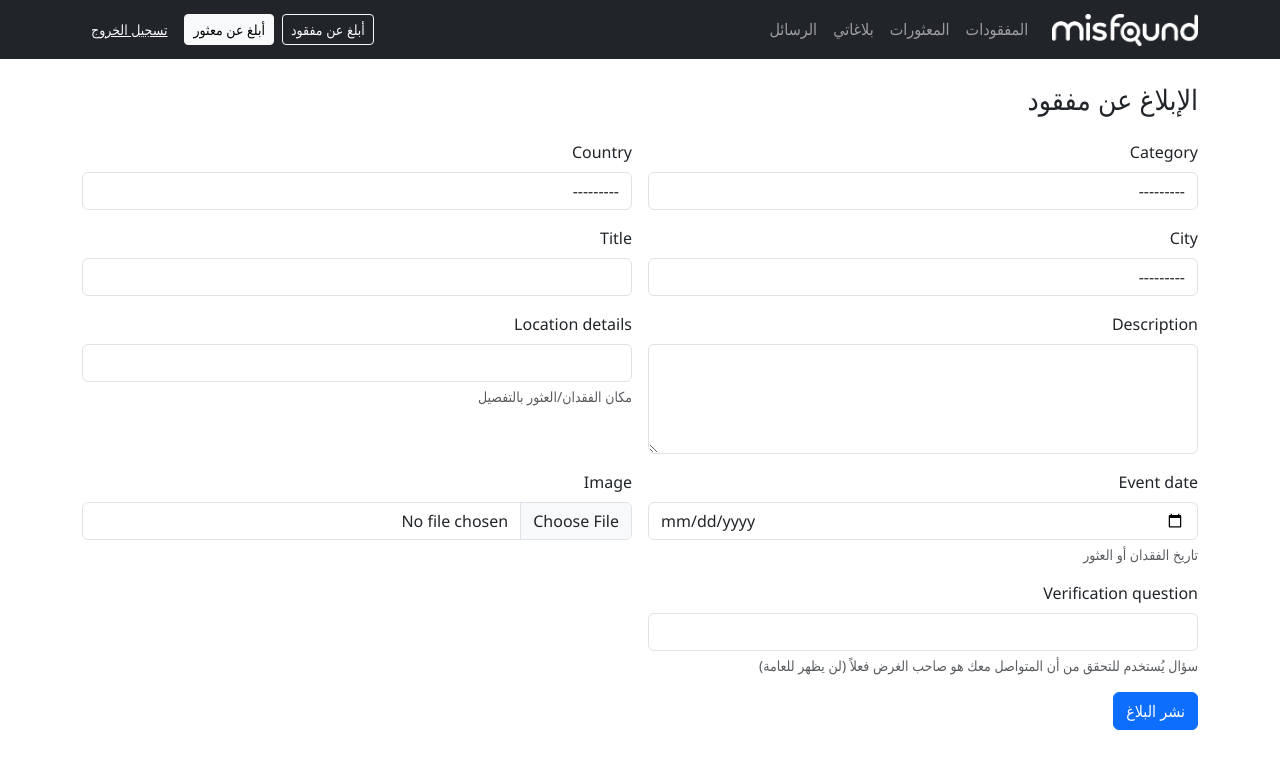
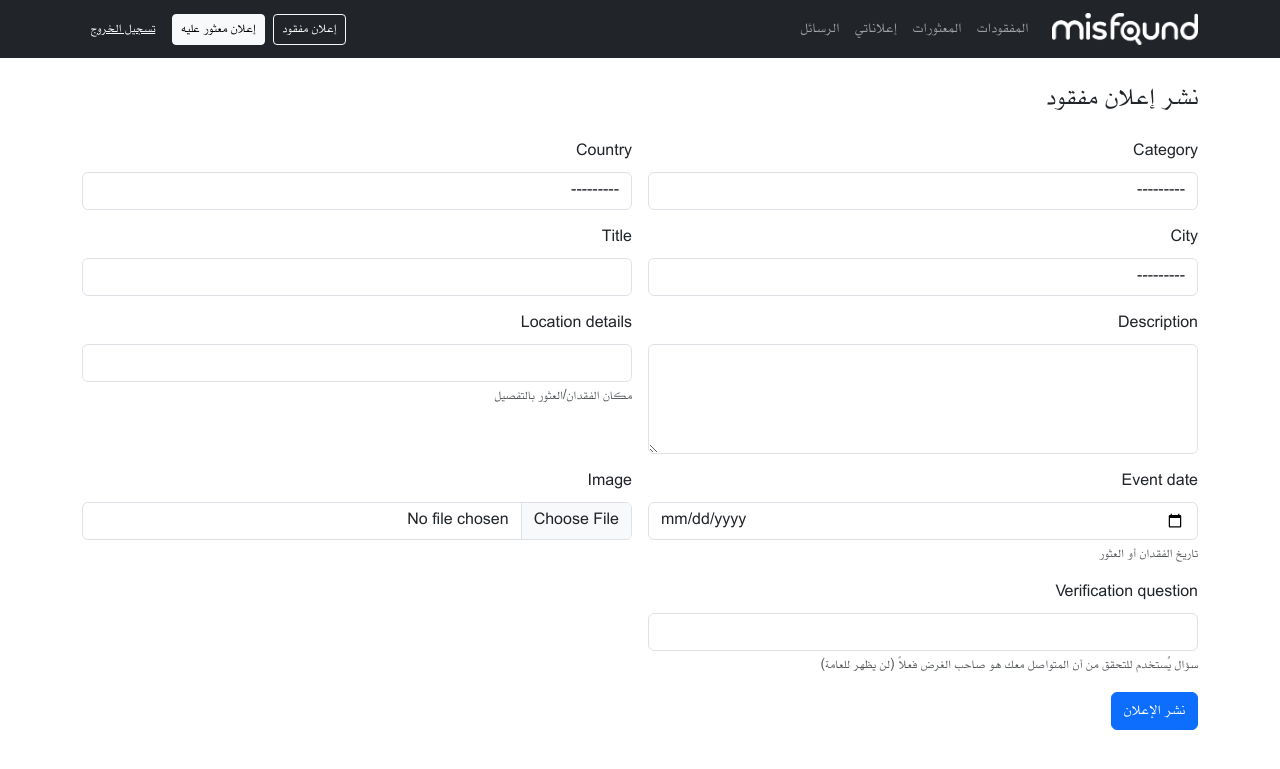
Before and after one commit to khattabaljaily/misfound, a Django app: page /reports/new/lost/ in a window 1280 px wide. Shown: the top 769 px of the page. Run offline with Django 5.2, Linux system fonts and the light colour scheme; the visitor is signed in with stand-in values (Sample User, id 1); data that the repository does not hold is empty; parts of the project's set-up code (start-up, migrations or seed data) failed here and were passed over; some libraries are stand-ins or nearby versions.

Commit message:
Replace word 'بلاغ' with 'إعلان', adopt Al-Mohanad as the site font
'بلاغ' read as a formal police-report term and confused users. Switched
all user-facing text to 'إعلان' (listing/announcement) instead.

Also self-host Al-Mohanad (regular + bold, woff2/woff/ttf) as the
single site-wide font for the Arabic-only experience.

```diff
--- a/apps/core/management/commands/seed_data.py
+++ b/apps/core/management/commands/seed_data.py
@@ -42,7 +42,7 @@ CATEGORIES = [
 
 
 class Command(BaseCommand):
-    help = 'تعبئة البيانات الأساسية: الدول والمدن العربية وتصنيفات البلاغات'
+    help = 'تعبئة البيانات الأساسية: الدول والمدن العربية وتصنيفات الإعلانات'
 
     def handle(self, *args, **options):
         for code, name_ar, name_en, cities in ARAB_COUNTRIES:
--- a/apps/reports/models.py
+++ b/apps/reports/models.py
@@ -58,7 +58,7 @@ class Report(models.Model):
 
     verification_question = models.CharField(
         max_length=255, blank=True,
-        help_text='سؤال يُستخدم للتحقق من ملكية الغرض قبل التسليم (يظهر لصاحب البلاغ فقط)'
+        help_text='سؤال يُستخدم للتحقق من ملكية الغرض قبل التسليم (يظهر لصاحب الإعلان فقط)'
     )
 
     views = models.PositiveIntegerField(default=0)
--- a/apps/reports/views.py
+++ b/apps/reports/views.py
@@ -75,7 +75,7 @@ def report_create(request, report_type):
             report.type = report_type
             report.reporter = request.user
             report.save()
-            messages.success(request, 'تم نشر البلاغ بنجاح.')
+            messages.success(request, 'تم نشر الإعلان بنجاح.')
             return redirect('reports:detail', pk=report.pk)
     else:
         form = ReportForm(report_type=report_type)
@@ -95,5 +95,5 @@ def report_resolve(request, pk):
     if request.method == 'POST':
         report.status = Report.RESOLVED
         report.save(update_fields=['status'])
-        messages.success(request, 'تم تحديث حالة البلاغ إلى «تم الاسترجاع» بنجاح.')
+        messages.success(request, 'تم تحديث حالة الإعلان إلى «تم الاسترجاع» بنجاح.')
     return redirect('reports:detail', pk=report.pk)
--- a/static/css/misfound.css
+++ b/static/css/misfound.css
@@ -1,5 +1,25 @@
+@font-face {
+    font-family: "Al-Mohanad";
+    src: url("../fonts/almohanad/almohanad-regular.woff2") format("woff2"),
+         url("../fonts/almohanad/almohanad-regular.woff") format("woff"),
+         url("../fonts/almohanad/almohanad-regular.ttf") format("truetype");
+    font-weight: 400;
+    font-style: normal;
+    font-display: swap;
+}
+
+@font-face {
+    font-family: "Al-Mohanad";
+    src: url("../fonts/almohanad/almohanad-bold.woff2") format("woff2"),
+         url("../fonts/almohanad/almohanad-bold.woff") format("woff"),
+         url("../fonts/almohanad/almohanad-bold.ttf") format("truetype");
+    font-weight: 700;
+    font-style: normal;
+    font-display: swap;
+}
+
 body {
-    font-family: "Segoe UI", Tahoma, sans-serif;
+    font-family: "Al-Mohanad", Tahoma, sans-serif;
 }
 
 .report-card img {
--- a/templates/base.html
+++ b/templates/base.html
@@ -31,7 +31,7 @@
                     </li>
                     {% if user.is_authenticated %}
                     <li class="nav-item">
-                        <a class="nav-link" href="{% url 'reports:mine' %}">{% trans "بلاغاتي" %}</a>
+                        <a class="nav-link" href="{% url 'reports:mine' %}">{% trans "إعلاناتي" %}</a>
                     </li>
                     <li class="nav-item">
                         <a class="nav-link" href="{% url 'messaging:inbox' %}">{% trans "الرسائل" %}</a>
@@ -40,8 +40,8 @@
                 </ul>
                 <div class="d-flex align-items-center gap-2">
                     {% if user.is_authenticated %}
-                        <a href="{% url 'reports:create' report_type='lost' %}" class="btn btn-outline-light btn-sm">{% trans "أبلغ عن مفقود" %}</a>
-                        <a href="{% url 'reports:create' report_type='found' %}" class="btn btn-light btn-sm">{% trans "أبلغ عن معثور" %}</a>
+                        <a href="{% url 'reports:create' report_type='lost' %}" class="btn btn-outline-light btn-sm">{% trans "إعلان مفقود" %}</a>
+                        <a href="{% url 'reports:create' report_type='found' %}" class="btn btn-light btn-sm">{% trans "إعلان معثور عليه" %}</a>
                         <form action="{% url 'accounts:logout' %}" method="post" class="d-inline">
                             {% csrf_token %}
                             <button class="btn btn-link btn-sm text-light">{% trans "تسجيل الخروج" %}</button>
--- a/templates/core/home.html
+++ b/templates/core/home.html
@@ -26,7 +26,7 @@
         </div>
     </div>
     {% empty %}
-    <p class="text-muted">{% trans "لا توجد بلاغات عن مفقودات حاليًا." %}</p>
+    <p class="text-muted">{% trans "لا توجد إعلانات عن مفقودات حاليًا." %}</p>
     {% endfor %}
 </div>
 
@@ -45,7 +45,7 @@
         </div>
     </div>
     {% empty %}
-    <p class="text-muted">{% trans "لا توجد بلاغات عن معثورات حاليًا." %}</p>
+    <p class="text-muted">{% trans "لا توجد إعلانات عن معثورات حاليًا." %}</p>
     {% endfor %}
 </div>
 {% endblock %}
--- a/templates/messaging/conversation.html
+++ b/templates/messaging/conversation.html
@@ -3,7 +3,7 @@
 {% block content %}
 <h1 class="h4 mb-1">{{ conversation.report.title }}</h1>
 <p class="text-muted mb-4">
-    <a href="{% url 'reports:detail' pk=conversation.report.pk %}">{% trans "عرض البلاغ" %}</a>
+    <a href="{% url 'reports:detail' pk=conversation.report.pk %}">{% trans "عرض الإعلان" %}</a>
 </p>
 
 <div id="messages" class="border rounded p-3 mb-3" style="max-height: 400px; overflow-y: auto;">
--- a/templates/reports/form.html
+++ b/templates/reports/form.html
@@ -2,7 +2,7 @@
 {% load i18n widget_tweaks %}
 {% block content %}
 <h1 class="h3 mb-4">
-    {% if report_type == 'lost' %}{% trans "الإبلاغ عن مفقود" %}{% else %}{% trans "الإبلاغ عن معثور عليه" %}{% endif %}
+    {% if report_type == 'lost' %}{% trans "نشر إعلان مفقود" %}{% else %}{% trans "نشر إعلان معثور عليه" %}{% endif %}
 </h1>
 
 <form method="post" enctype="multipart/form-data" class="row g-3">
@@ -16,7 +16,7 @@
     </div>
     {% endfor %}
     <div class="col-12">
-        <button class="btn btn-primary">{% trans "نشر البلاغ" %}</button>
+        <button class="btn btn-primary">{% trans "نشر الإعلان" %}</button>
     </div>
 </form>
 {% endblock %}
--- a/templates/reports/list.html
+++ b/templates/reports/list.html
@@ -1,7 +1,7 @@
 {% extends "base.html" %}
 {% load i18n %}
 {% block content %}
-<h1 class="h3 mb-4">{% trans "تصفح البلاغات" %}</h1>
+<h1 class="h3 mb-4">{% trans "تصفح الإعلانات" %}</h1>
 
 <form method="get" class="row g-2 mb-4">
     <div class="col-md-2">
--- a/templates/reports/mine.html
+++ b/templates/reports/mine.html
@@ -1,7 +1,7 @@
 {% extends "base.html" %}
 {% load i18n %}
 {% block content %}
-<h1 class="h3 mb-4">{% trans "بلاغاتي" %}</h1>
+<h1 class="h3 mb-4">{% trans "إعلاناتي" %}</h1>
 <table class="table">
     <thead>
         <tr>
@@ -19,7 +19,7 @@
             <td>{{ report.get_status_display }}</td>
         </tr>
         {% empty %}
-        <tr><td colspan="4" class="text-muted">{% trans "لا توجد بلاغات حتى الآن." %}</td></tr>
+        <tr><td colspan="4" class="text-muted">{% trans "لا توجد إعلانات حتى الآن." %}</td></tr>
         {% endfor %}
     </tbody>
 </table>
```
Also changed, not shown: static/fonts/almohanad/almohanad-bold.ttf (added), static/fonts/almohanad/almohanad-bold.woff (added), static/fonts/almohanad/almohanad-bold.woff2 (added), static/fonts/almohanad/almohanad-regular.ttf (added), static/fonts/almohanad/almohanad-regular.woff (added), static/fonts/almohanad/almohanad-regular.woff2 (added).
